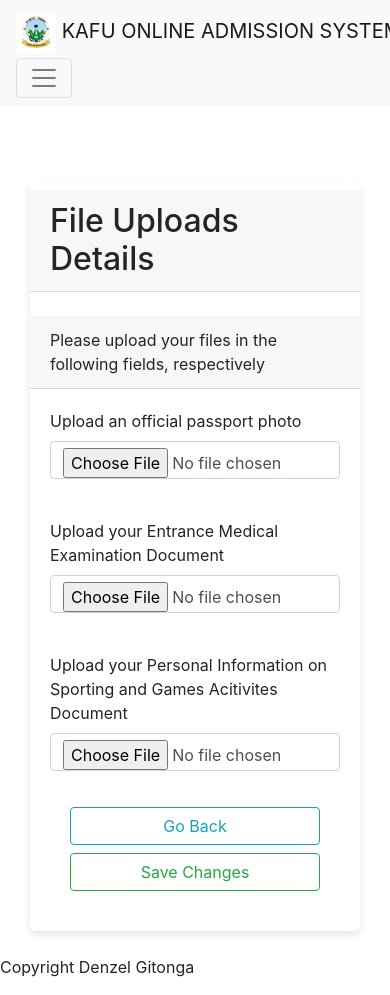
After one commit to DenzelGitonga007/kafu-online-admission-system, a Django app: page /submissions/file-details/10/ in a window 390 px wide; the page is wider, and only the part inside the window is pictured. The commit adds this page. Run offline with Django 4.2, Linux system fonts and the light colour scheme; a user stored in the database is signed in; data comes from the database, SQL or seed files in the repository; both versions use the stored data as it was after the commit; some libraries are stand-ins or nearby versions.

Commit message:
files viewing

```diff
--- a/submissions/urls.py
+++ b/submissions/urls.py
@@ -17,5 +17,6 @@ urlpatterns = [
     path('clubs-and-societies-details/<int:user_id>/', views.view_clubs_details, name="view_clubs_details"), # clubs details
     path('other-institution-details/<int:user_id>/', views.view_other_institution_details, name="view_other_institution_details"), # other institution details
     path('other-details/<int:user_id>/', views.view_other_details, name="view_other_details"), # other institution details
+    path('file-details/<int:user_id>/', views.view_file_details, name="view_file_details"), # file details
 
 ]
--- a/submissions/views.py
+++ b/submissions/views.py
@@ -3,20 +3,20 @@ from django.contrib import messages
 from django.contrib.auth.decorators import login_required
 # Create your views here.
 from admissions.models import PersonalDetail, ParentDetail, SpouseDetail, NextKinDetail, EmergencyContactDetail, HighSchoolDetail, GamesDetail, ClubsDetail, OtherInstitutionDetail, OtherDetail, FileDetail
-from .forms import ViewPersonalDetailForm, ViewParentDetailForm, ViewSpouseDetailForm, ViewNextKinDetailForm, ViewEmergencyContactDetailForm, ViewHighSchoolDetailForm, ViewGamesDetailForm, ViewClubsDetailForm, ViewOtherInstitutionDetailForm, ViewOtherDetailForm
+from .forms import ViewPersonalDetailForm, ViewParentDetailForm, ViewSpouseDetailForm, ViewNextKinDetailForm, ViewEmergencyContactDetailForm, ViewHighSchoolDetailForm, ViewGamesDetailForm, ViewClubsDetailForm, ViewOtherInstitutionDetailForm, ViewOtherDetailForm, ViewFileDetailForm
 
 @login_required
 def view_submitted_details(request):
     user = request.user
 
 
-    other_details = OtherDetail.objects.filter(user=user)
+
     file_details = FileDetail.objects.filter(user=user)
 
     context = {
 
 
-        'other_details': other_details,
+
         'file_details': file_details,
         }
     return render(request, 'submissions/view_details.html', context)
@@ -211,3 +211,22 @@ def view_other_details(request, user_id):
         'form': form
     }
     return render(request, 'submissions/view_other_details.html', context)
+
+# File details
+@login_required
+def view_file_details(request, user_id):
+    file_detail = get_object_or_404(FileDetail, user_id=user_id)
+    form = ViewFileDetailForm(instance=file_detail)
+
+    if request.method == 'POST':
+        form = ViewFileDetailForm(request.POST, instance=file_detail)
+        if form.is_valid():
+            form.save()
+            # Success message
+            messages.success(request, "Your files have been updated successfully!!! See the details below")
+            return redirect('submissions:view_file_details', user_id=user_id)
+
+    context = {
+        'form': form
+    }
+    return render(request, 'submissions/view_file_details.html', context)
--- a/templates/submissions/view_details.html
+++ b/templates/submissions/view_details.html
@@ -24,7 +24,7 @@
                   <a class="dropdown-item" href="{% url 'submissions:view_clubs_details' user_id=user.id %}">Clubs and Societies Details</a>
                   <a class="dropdown-item" href="{% url 'submissions:view_other_institution_details' user_id=user.id %}">Other Institution Details</a>
                   <a class="dropdown-item" href="{% url 'submissions:view_other_details' user_id=user.id %}">Other Details</a>
-                  <a class="dropdown-item" href="{% url 'submissions:view_spouse_details' user_id=user.id %}">File Details</a>
+                  <a class="dropdown-item" href="{% url 'submissions:view_file_details' user_id=user.id %}">File Details</a>
                   <!-- Add more links for other forms here -->
                 </div>
               </div>
--- /dev/null
+++ b/templates/submissions/view_file_details.html
@@ -0,0 +1,84 @@
+<!-- Call the layouts -->
+
+{% extends 'common/base.html' %}
+{% block title %}Emergency Contact Details{% endblock %}
+{% block content %}
+  <!-- To display the messages -->
+  <!-- The messages -->
+  {% if messages %}
+    {% for message in messages %}
+      <div class="alert alert-{{ message.tags }} alert-dismissible fade show" role="alert">
+        {{ message }}
+        <button type="button" class="close" data-dismiss="alert" aria-label="Close">
+          <span aria-hidden="true">&times;</span>
+        </button>
+      </div>
+    {% endfor %}
+  {% endif %}
+
+
+  <!-- To let the message disappear after a few seconds -->
+  <script>
+      setTimeout(function() {
+          $('.alert').fadeOut('slow');
+      }, 3000);
+  </script>
+
+    <!-- The body -->
+    <div class="container" style="margin-top: 50px;">
+        <!-- To handle errors -->
+        {% if form.errors %}
+        <div class="alert alert-danger">
+            {% for field in form %}
+            {% for error in field.errors %}
+                <strong>{{ field.label }}:</strong> {{ error }}
+            {% endfor %}
+            {% endfor %}
+        </div>
+        {% endif %}
+        <!-- The high_school details -->
+        <div class="row">
+            <div class="col-md-12">
+
+                <div class="card">
+                    <!-- The form itself -->
+                    <form action="" method="POST" enctype="multipart/form-data">
+                         <!-- The cross-site request forgery     -->
+                            {% csrf_token %}
+                        <h2 class="card-header" style="margin-top: 10px;">File Uploads Details</h2>
+                        <br>
+                            <div class="card-header">Please upload your files in the following fields, respectively</div>
+                                <div class="card-body">
+                                    <!-- Photo -->
+                                    <div class="form-group">
+                                        <label for="id_photo" class="form-label">Upload an official passport photo</label>
+                                        <input type="file" class="form-control-file form-control" name="photo">
+                                    </div>
+                                    <br>
+                                    <!-- Medical examination -->
+                                    <div class="form-group">
+                                        <label for="id_medical" class="form-label">Upload your Entrance Medical Examination Document</label>
+                                        <input type="file" class="form-control-file form-control" name="medical">
+                                    </div>
+                                    <br>
+                                    <!--    Sporting and games -->
+                                    <div class="form-group">
+                                        <label for="id_sporting" class="form-label">Upload your Personal Information on Sporting and Games Acitivites Document</label>
+                                        <input type="file" class="form-control-file form-control" name="sporting">
+                                    </div>
+                        <!-- The submit button     -->
+                        <div class="card-body">
+                            <div class="col">
+                                <div class="row">
+                                    <a class="btn btn-outline-info btn-block" href="{% url 'submissions:view_details' %}">Go Back</a>
+                                    <button class="btn btn-outline-success btn-block">Save Changes</button>
+                                </div>
+                            </div>
+                        </div>
+                    </form>
+                </div>
+            </div>
+        </div>
+    </div>
+{% endblock %}
+<!-- End layouts -->
```
Also changed, not shown: db.sqlite3.
